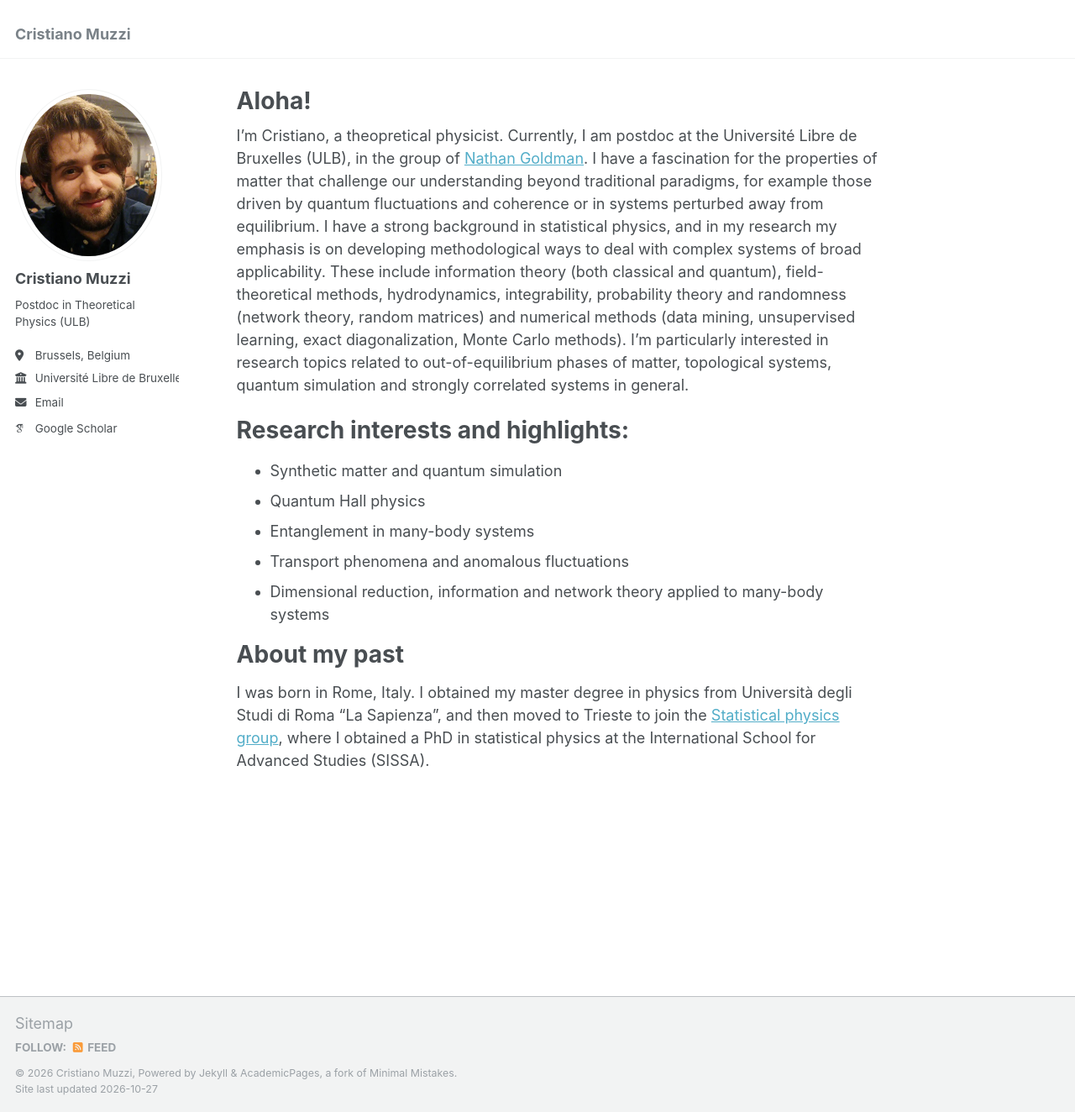
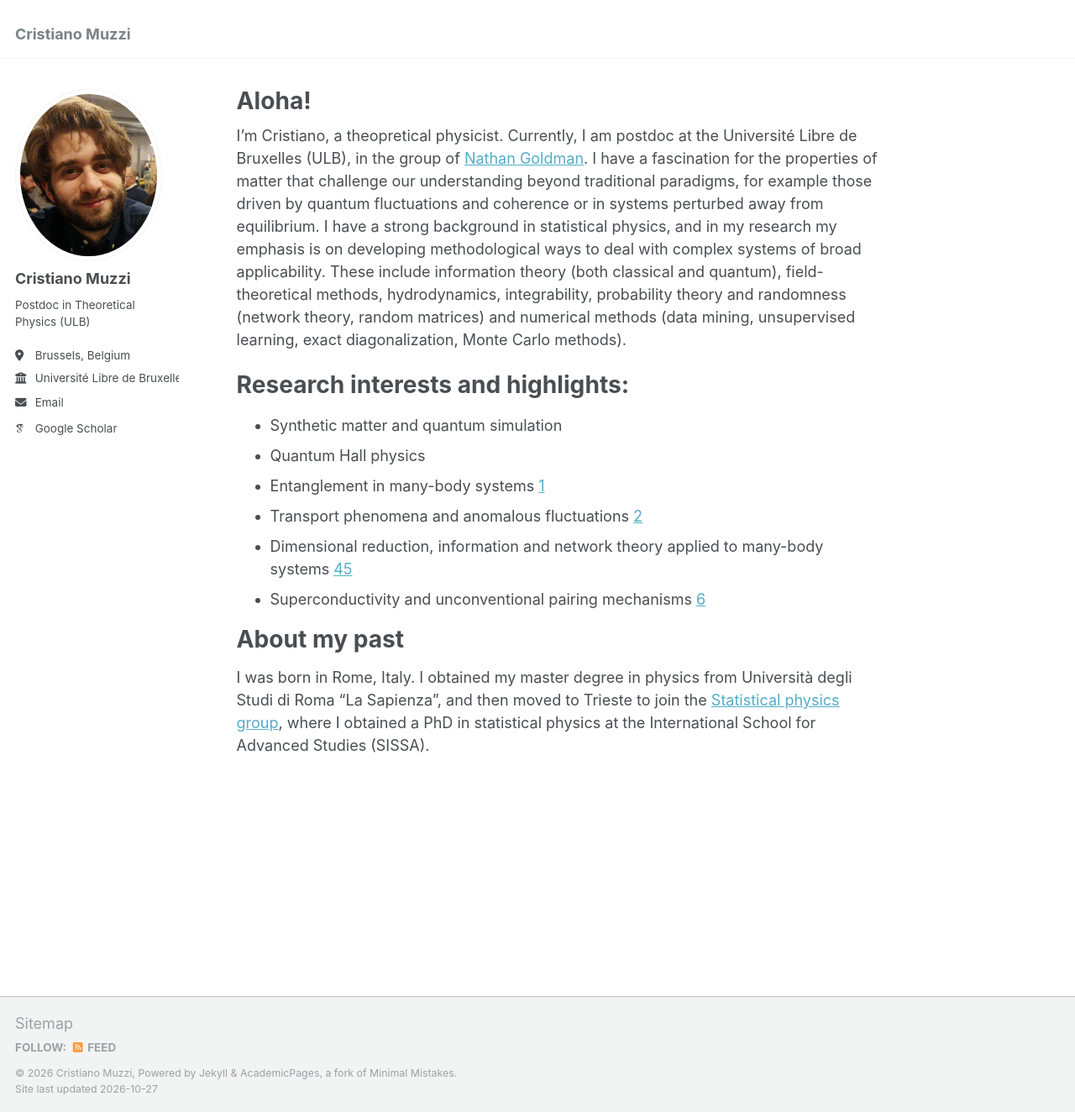
Before and after one commit to cristianomuzzi/cristianomuzzi.github.io, a Jekyll site: the page built from _pages/about.md, in a window 1280 px wide and 1324 px high. Shown: the whole window at 84% size. Built offline with Jekyll 4.4.1, drawn with Linux system fonts in a browser that asks for light colours; some web fonts are replaced.

Commit message:
Revise about page with updated research interests
Updated research interests with links and removed redundant text.

```diff
--- a/_pages/about.md
+++ b/_pages/about.md
@@ -8,15 +8,16 @@ redirect_from:
 ---
 
 I'm Cristiano, a theopretical physicist. Currently, I am postdoc at the Université Libre de Bruxelles (ULB), in the group of [Nathan Goldman](https://www.nathan-goldman-physics.com/). I have a fascination for the properties of matter that challenge our understanding beyond traditional paradigms, for example those driven by quantum fluctuations and coherence or in systems perturbed away from equilibrium.
-I have a strong background in statistical physics, and in my research my emphasis is on developing methodological ways to deal with complex systems of broad applicability. These include information theory (both classical and quantum), field-theoretical methods, hydrodynamics, integrability, probability theory and randomness (network theory, random matrices) and numerical methods (data mining, unsupervised learning, exact diagonalization, Monte Carlo methods). I’m particularly interested in research topics related to out-of-equilibrium phases of matter, topological systems, quantum simulation and strongly correlated systems in general.
+I have a strong background in statistical physics, and in my research my emphasis is on developing methodological ways to deal with complex systems of broad applicability. These include information theory (both classical and quantum), field-theoretical methods, hydrodynamics, integrability, probability theory and randomness (network theory, random matrices) and numerical methods (data mining, unsupervised learning, exact diagonalization, Monte Carlo methods).
 
 Research interests and highlights:
 ======
 - Synthetic matter and quantum simulation
 - Quantum Hall physics
-- Entanglement in many-body systems
-- Transport phenomena and anomalous fluctuations
-- Dimensional reduction, information and network theory applied to many-body systems
+- Entanglement in many-body systems [1](https://journals.aps.org/prb/abstract/10.1103/PhysRevB.111.014312)
+- Transport phenomena and anomalous fluctuations [2](https://journals.aps.org/prb/abstract/10.1103/q549-whw6)
+- Dimensional reduction, information and network theory applied to many-body systems [4](https://journals.aps.org/pre/abstract/10.1103/PhysRevE.110.064121)[5](https://arxiv.org/abs/2512.02121)
+- Superconductivity and unconventional pairing mechanisms [6](https://arxiv.org/abs/2608.03823)
 
 
 About my past
```
